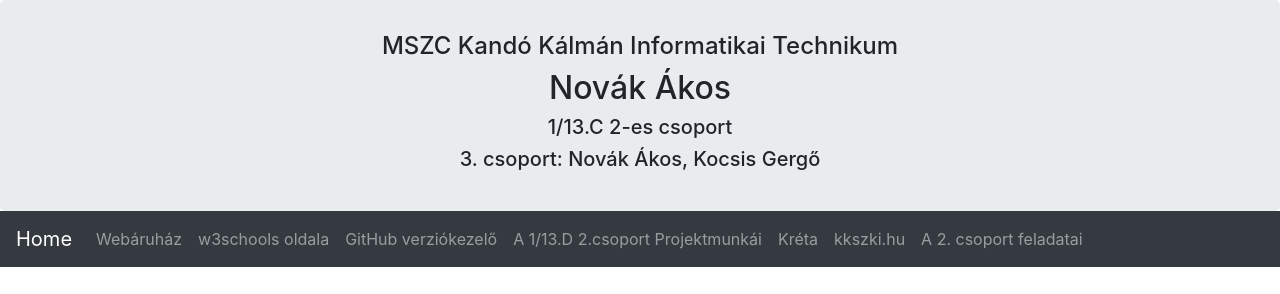
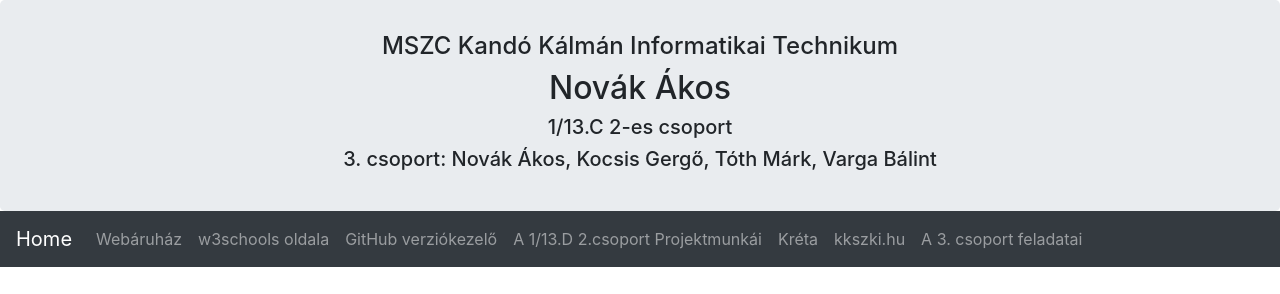
Before and after one commit to novaka12/projektmunka, a plain HTML site: page nethely/index.html in a window 1280 px wide. Shown: the top 294 px of the page. Drawn offline with Linux system fonts and the light colour scheme.

Commit message:
Add files via upload

```diff
--- a/nethely/index.html
+++ b/nethely/index.html
@@ -21,7 +21,7 @@
   <h4>MSZC Kandó Kálmán Informatikai Technikum</h4>
   <h2>Novák Ákos</h2>
   <h5>1/13.C 2-es csoport</h5>
-  <h5>3. csoport: Novák Ákos, Kocsis Gergő</h5>
+  <h5>3. csoport: Novák Ákos, Kocsis Gergő, Tóth Márk, Varga Bálint</h5>
 </div>
 
 <nav class="navbar navbar-expand-sm bg-dark navbar-dark">
@@ -50,7 +50,7 @@
 	  <a class="nav-link" href="https://www.kkszki.hu/">kkszki.hu</a>
 	  </li>
 	  <li class="nav-item">
-	  <a class="nav-link" href="/feladat/2_csoport.html" target="_blank" >A 2. csoport feladatai</a>
+	  <a class="nav-link" href="/feladat/2_csoport.html" target="_blank" >A 3. csoport feladatai</a>
 	  </li>
       </li>
     </ul>
```
